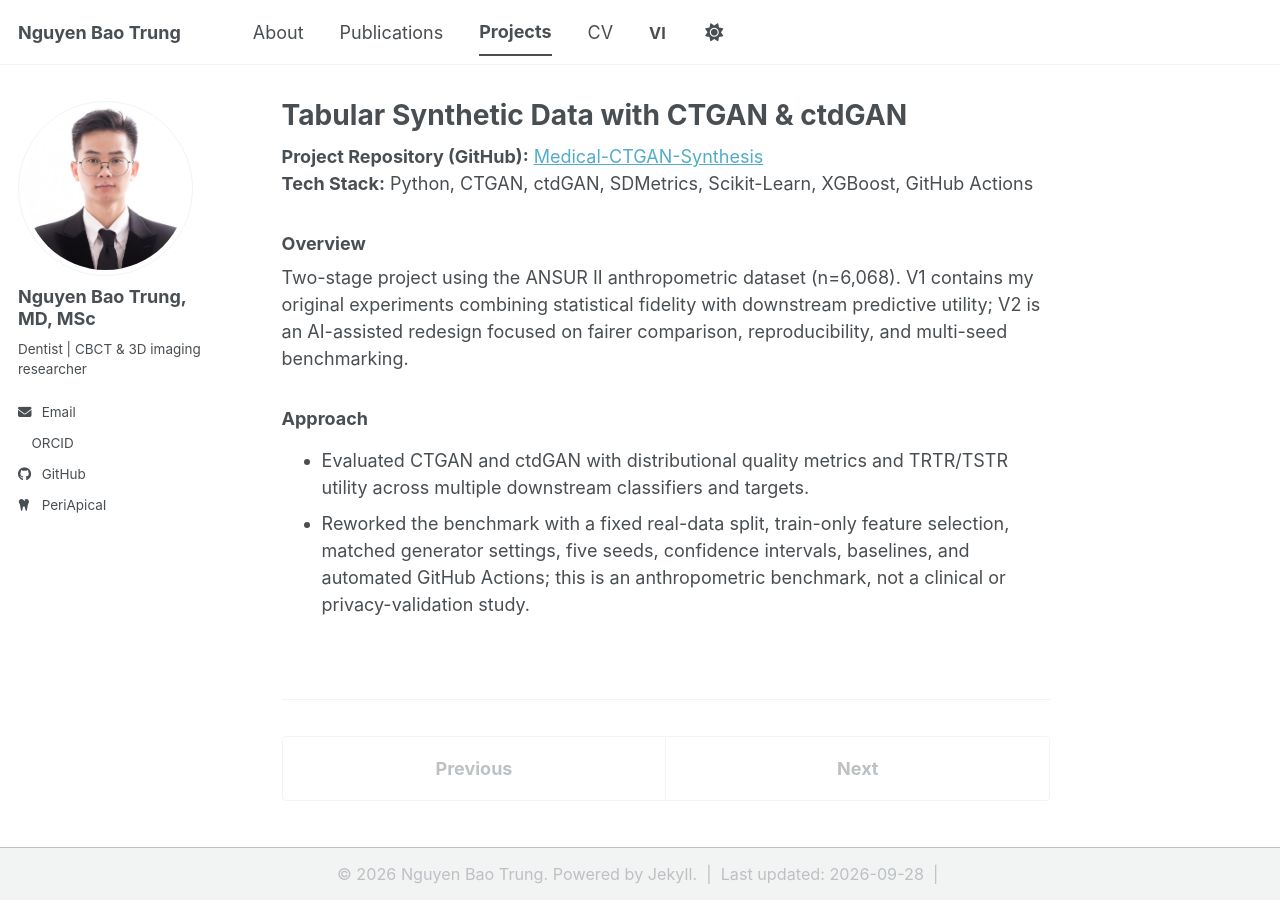
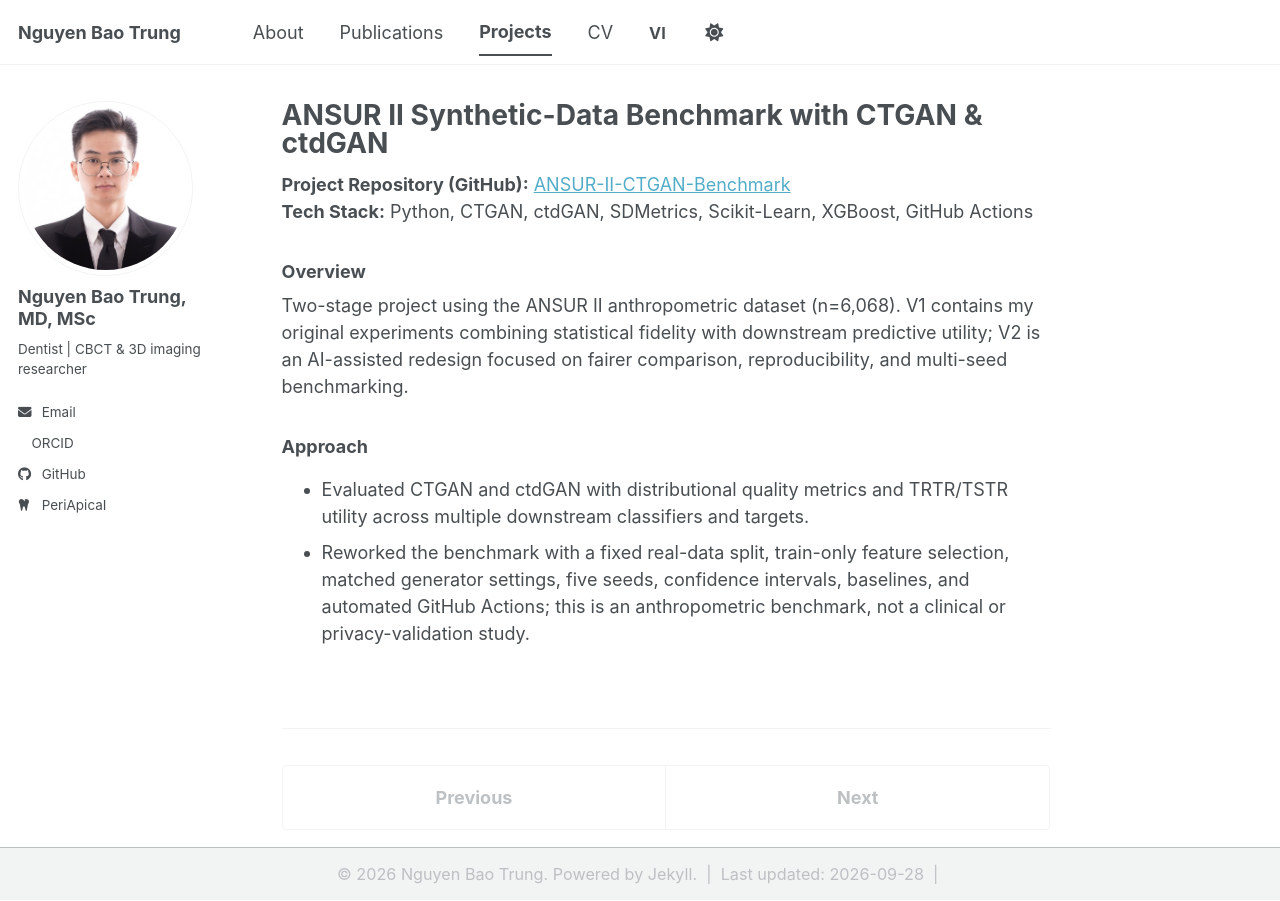
Before and after one commit to trungnb/trungnb.github.io, a Jekyll site: the page built from _portfolio/portfolio-3-ctgan.md, in a window 1280 px wide. Built offline with Jekyll 4.4.1, drawn with Linux system fonts in a browser that asks for light colours; a style sheet for code colours, icons or effects is not loaded.

Commit message:
Use canonical ANSUR II benchmark title

```diff
--- a/_portfolio/portfolio-3-ctgan.md
+++ b/_portfolio/portfolio-3-ctgan.md
@@ -1,5 +1,5 @@
 ---
-title: "Tabular Synthetic Data with CTGAN & ctdGAN"
+title: "ANSUR II Synthetic-Data Benchmark with CTGAN & ctdGAN"
 excerpt: "Two-stage ANSUR II benchmark: original fidelity-plus-utility experiments followed by an AI-assisted methodological redesign."
 collection: portfolio
 lang: en
@@ -7,7 +7,7 @@ translation_key: portfolio-3-ctgan
 date: 2026-06-15
 ---
 
-**Project Repository (GitHub):** [Medical-CTGAN-Synthesis](https://github.com/trungnb/Medical-CTGAN-Synthesis)
+**Project Repository (GitHub):** [ANSUR-II-CTGAN-Benchmark](https://github.com/trungnb/Medical-CTGAN-Synthesis)
 **Tech Stack:** Python, CTGAN, ctdGAN, SDMetrics, Scikit-Learn, XGBoost, GitHub Actions
 
 ### Overview
```
Also changed, not shown: _pages/cv-vi.md (+1 -1 lines), _pages/cv.md (+1 -1 lines), _portfolio/portfolio-3-ctgan-vi.md (+2 -2 lines).
